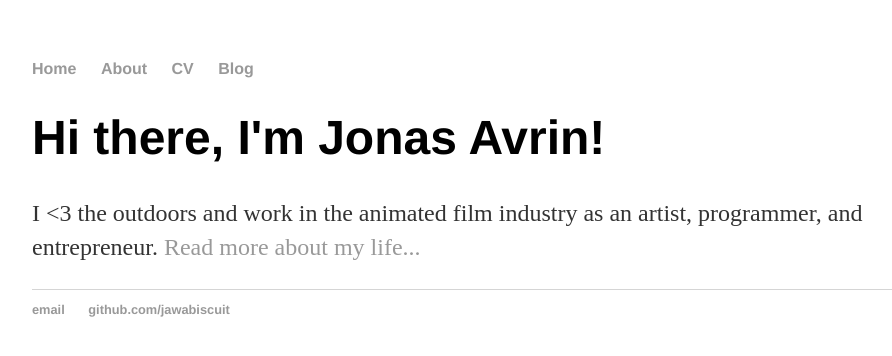
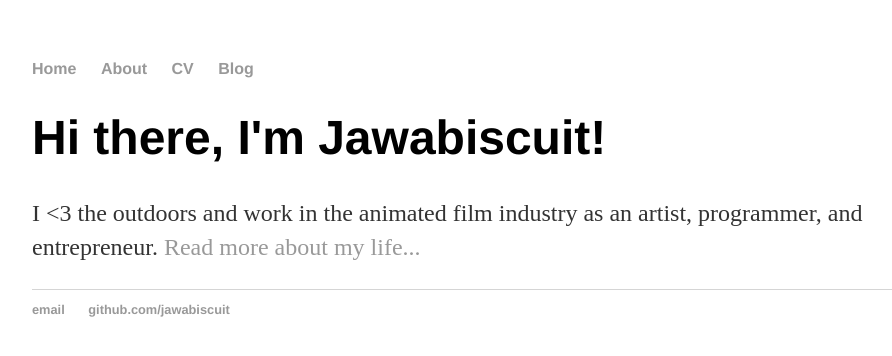
Before and after one commit to Jawabiscuit/jawabiscuit.github.io, a Jekyll site: the page built from index.html, in a window 1280 px wide. Shown: the top 356 px of the page, without its empty margins (160-1052 px from the left). Built offline with Jekyll 4.4.1, drawn with Linux system fonts in a browser that asks for light colours; Markdown is read by kramdown in place of the engine named in the settings.

Commit message:
Update index.html

```diff
--- a/index.html
+++ b/index.html
@@ -1,8 +1,8 @@
 ---
 layout: default
-title: jonasavrin
+title: jawabiscuit
 ---
 <div class="blurb">
-	<h1>Hi there, I'm Jonas Avrin!</h1>
+	<h1>Hi there, I'm Jawabiscuit!</h1>
 	<p>I <3 the outdoors and work in the animated film industry as an artist, programmer, and entrepreneur. <a href="/about">Read more about my life...</a></p>
 </div><!-- /.blurb -->
```
